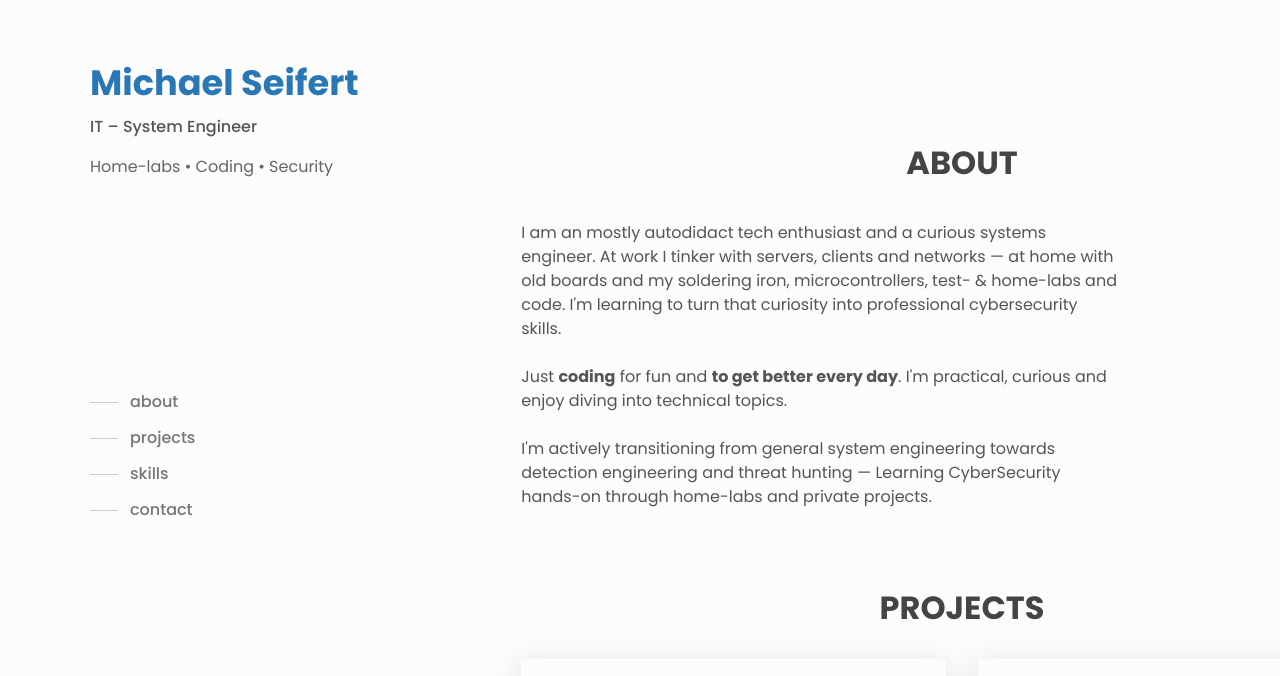
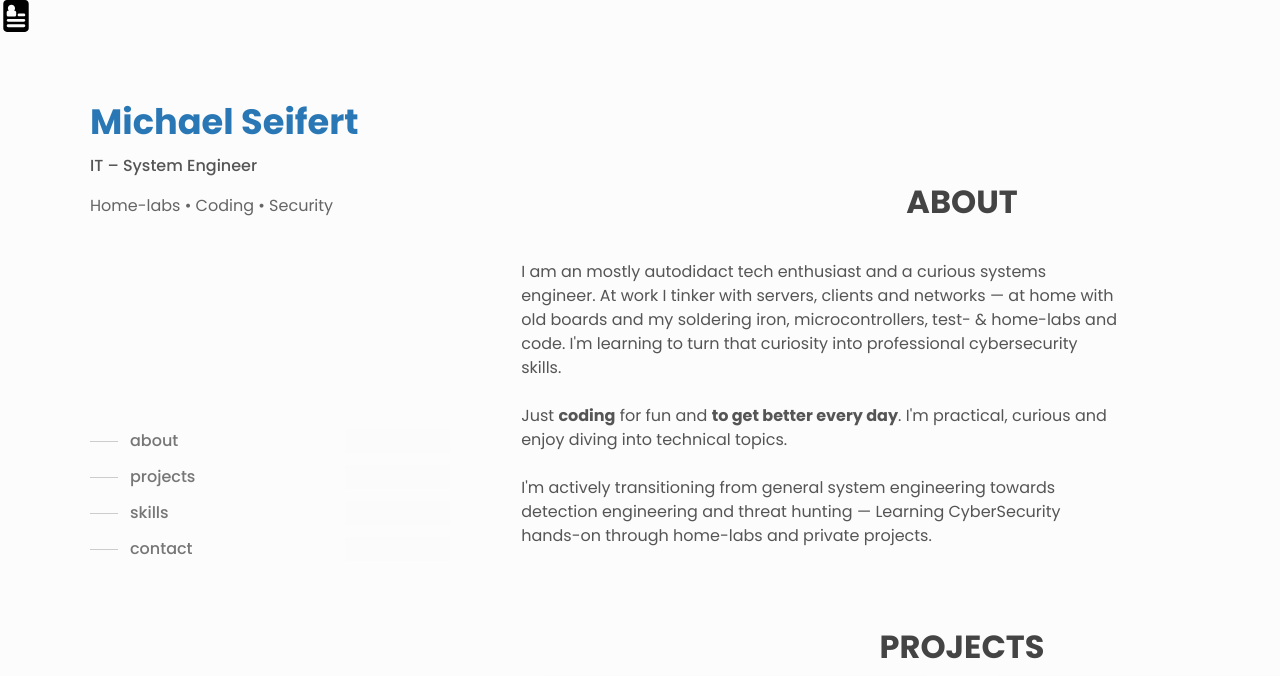
Before and after one commit to M1sch/my-portfolio, a plain HTML site: page index.html in a window 1280 px wide. Shown: the top 676 px of the page. Drawn offline with Linux system fonts and the light colour scheme.

Commit message:
fix folder-structure

```diff
--- a/public/index.html
+++ b/index.html
@@ -22,6 +22,7 @@
     ></script>
     <link rel="stylesheet" href="/styles/styles.css" />
     <title>Michael Seifert</title>
+    <img src="/icon.svg" alt="Icon" width="32" height="32" role="img" aria-label="Heart">
   </head>
 
   <body class="light" id="top">
```
